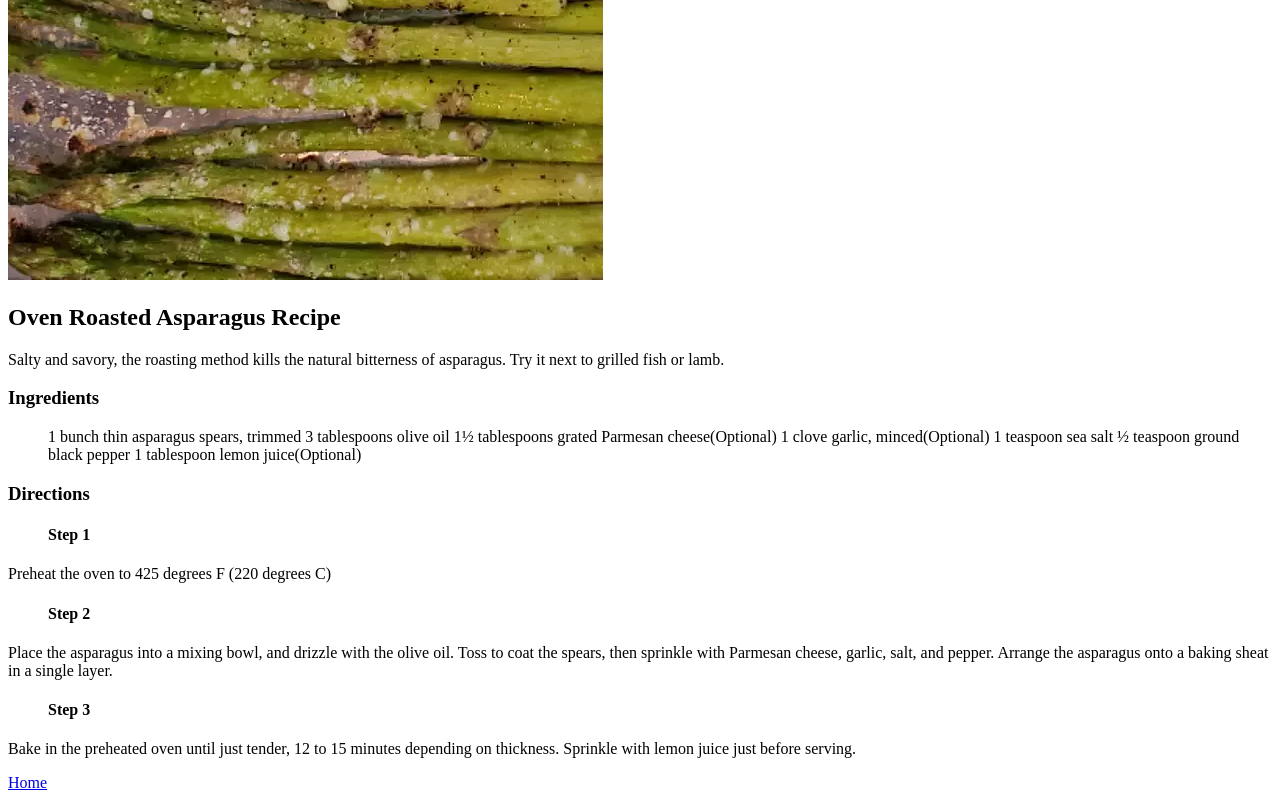
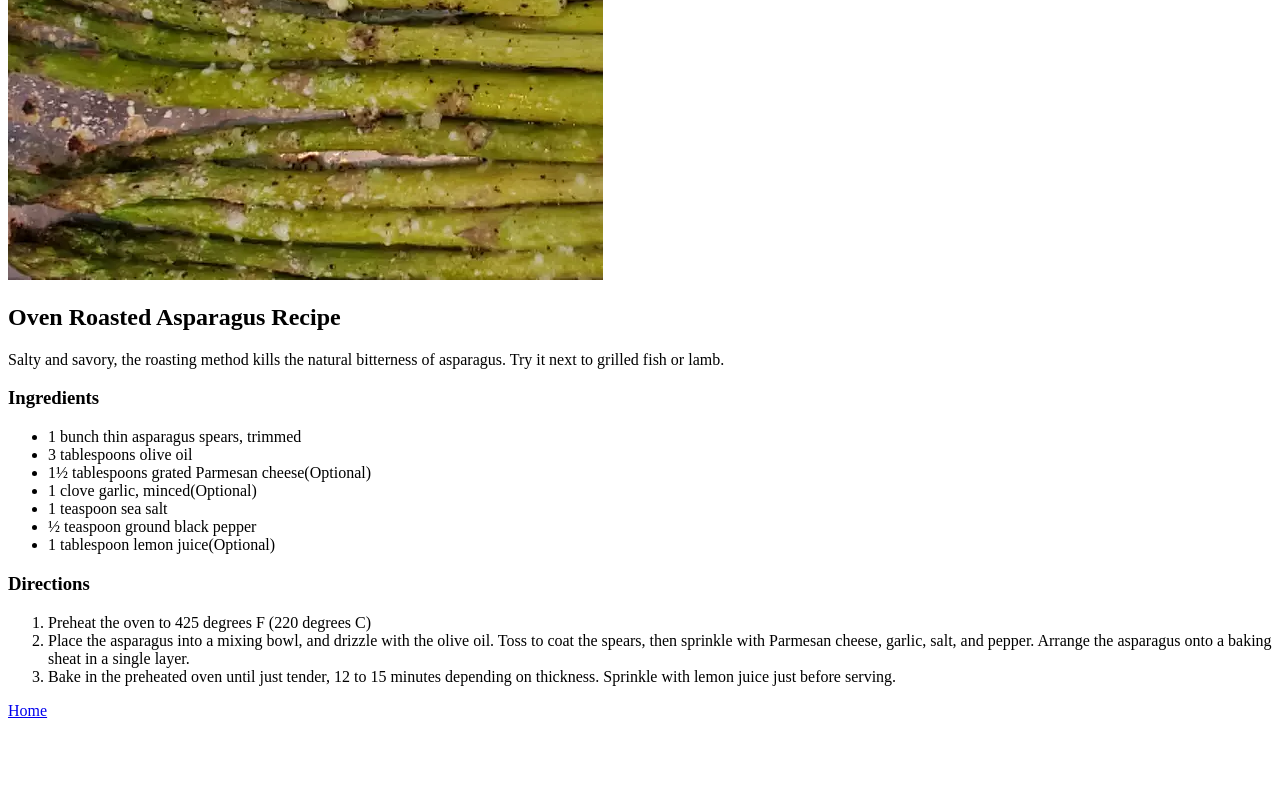
Before and after one commit to TheLowlyBoggs/odin-recipes, a plain HTML site: page recipes/asp.html in a window 1280 px wide. Shown: the part 395-1195 px from the top of the page. After the commit the page ends 1123 px from the top, so only its background shows below. Drawn offline with Linux system fonts and the light colour scheme.

Commit message:
odin-recipes

```diff
--- a/recipes/asp.html
+++ b/recipes/asp.html
@@ -2,47 +2,34 @@
 <html lang="en">
 <meta charset="UTF-8">
 <title>Oven Roasted Asparagus</title>
-    <head><h1>Oven Roaste Asparagus</h1></head>
-
-    <body>
+<h1>Oven Roaste Asparagus</h1>
 <img src="asp.jpeg" alt="moist and juicy asparagus resting, seductively, in a bowl"></img>
 
 <h2>Oven Roasted Asparagus Recipe</h2>
 <p>Salty and savory, the roasting method kills the natural bitterness of asparagus.
-        Try it next to grilled fish or lamb.
-    </p>
+        Try it next to grilled fish or lamb.</p>
 
 <h3>Ingredients</h3>
 
     <ul>
-        <ls>1 bunch thin asparagus spears, trimmed</ls>
-        <ls>3 tablespoons olive oil</ls>
-        <ls>1½ tablespoons grated Parmesan cheese(Optional)</ls>
-        <ls>1 clove garlic, minced(Optional)</ls>
-        <ls>1 teaspoon sea salt</ls>
-        <ls>½ teaspoon ground black pepper</ls>
-        <ls>1 tablespoon lemon juice(Optional)</ls>
+        <li>1 bunch thin asparagus spears, trimmed</li>
+        <li>3 tablespoons olive oil</li>
+        <li>1½ tablespoons grated Parmesan cheese(Optional)</li>
+        <li>1 clove garlic, minced(Optional)</li>
+        <li>1 teaspoon sea salt</li>
+        <li>½ teaspoon ground black pepper</li>
+        <li>1 tablespoon lemon juice(Optional)</li>
     </ul>
 
 <h3>Directions</h3>
 
-    <ol><h4>Step 1</h4></ol>
-        <p>Preheat the oven to 425 degrees F (220 degrees C)</p>
-
-    <ol><h4>Step 2</h4></ol>
-        <p>Place the asparagus into a mixing bowl, and drizzle with the olive oil. Toss to coat the spears, then sprinkle with
-        Parmesan cheese, garlic, salt, and pepper. Arrange the asparagus onto a baking sheat in a single layer.</p>
-
-    <ol><h4>Step 3</h4></ol>
-        <p>Bake in the preheated oven until just tender, 12 to 15 minutes depending on thickness.
-            Sprinkle with lemon juice just before serving.</p>
-
-
-
-
-
-
-    </body>
+    <ol>
+        <li>Preheat the oven to 425 degrees F (220 degrees C)</li>
+        <li>Place the asparagus into a mixing bowl, and drizzle with the olive oil. Toss to coat the spears, then sprinkle with
+        Parmesan cheese, garlic, salt, and pepper. Arrange the asparagus onto a baking sheat in a single layer.</li>
+        <li>Bake in the preheated oven until just tender, 12 to 15 minutes depending on thickness.
+            Sprinkle with lemon juice just before serving.</li>
+    </ol>
 
     <a href="../index.html">Home</a>
 </html>
```
Also changed, not shown: recipes/devlob.html (+11 -26 lines), recipes/pbbar.html (+12 -22 lines). Lines whose indentation alone changed are shown as unchanged.
